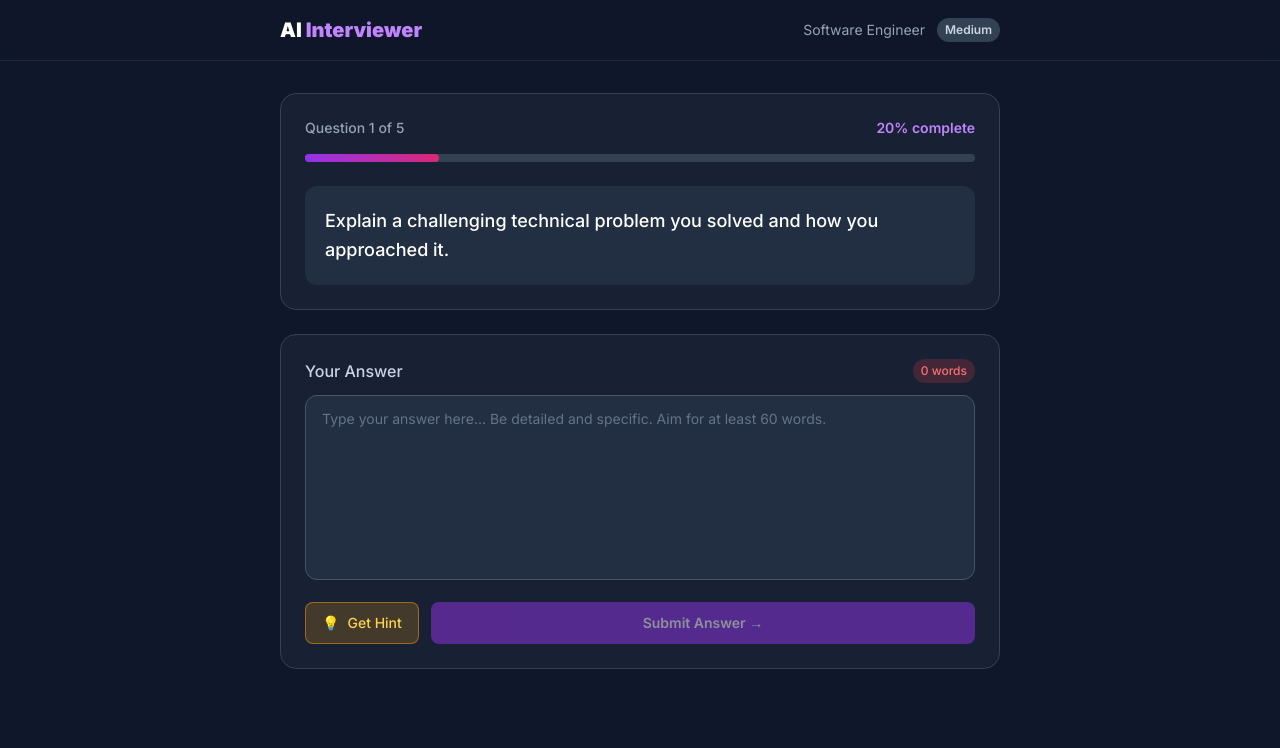
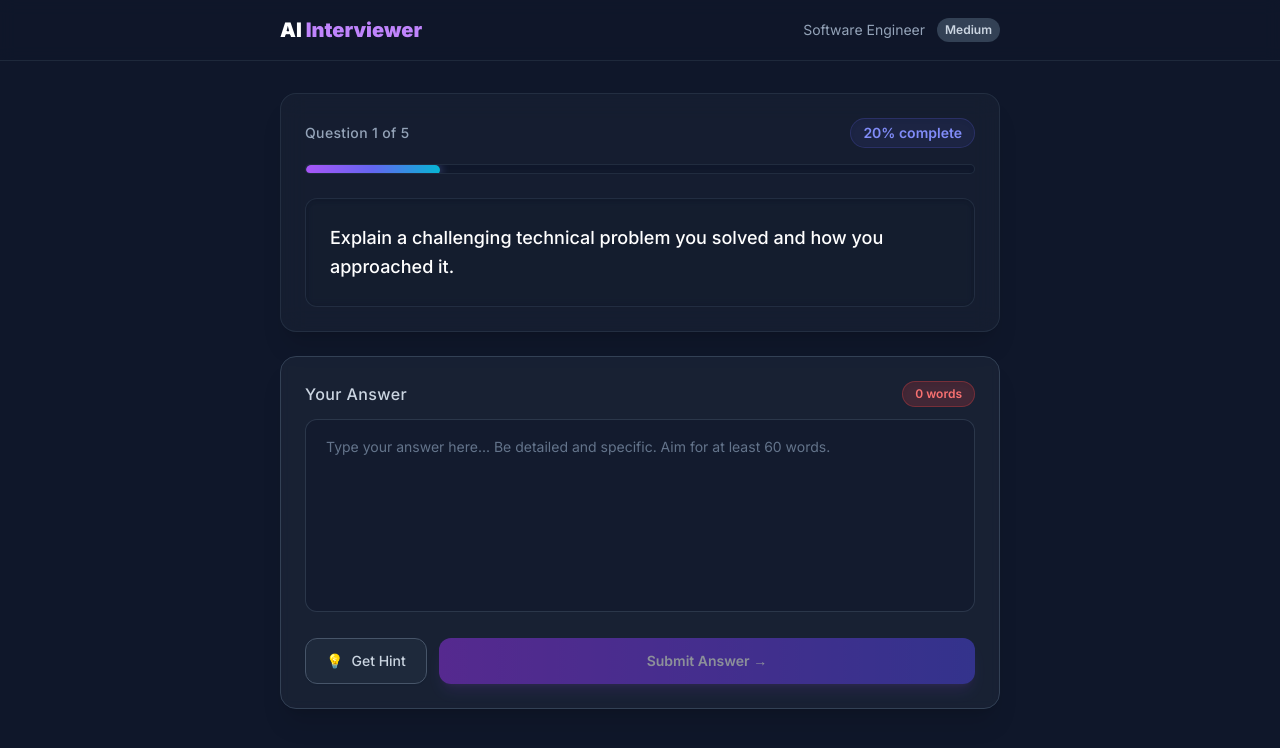
Before and after one commit to vanshikav312/ai-mock-interviewer, a Next.js app: page /interview/session in a window 1280 px wide. Shown: the top 748 px of the page. Built offline with nearby package versions, Linux system fonts and the light colour scheme; no server answers; sample sign-in values are in the browser's storage.

Commit message:
did some chnages in ui

```diff
--- a/app/globals.css
+++ b/app/globals.css
@@ -4,15 +4,37 @@
 
 @layer base {
   * { box-sizing: border-box; }
-  body { background-color: #0f172a; }
+  body {
+    background-color: #0f172a;
+    background-image:
+      radial-gradient(at 0% 0%, hsla(253,16%,7%,1) 0, transparent 50%),
+      radial-gradient(at 50% 0%, hsla(225,39%,30%,0.2) 0, transparent 50%),
+      radial-gradient(at 100% 0%, hsla(339,49%,30%,0.2) 0, transparent 50%);
+    background-attachment: fixed;
+    color: #f8fafc;
+  }
 }
 
 @layer utilities {
+  .glass-panel {
+    @apply bg-slate-800/40 backdrop-blur-md border border-slate-700/50 shadow-xl;
+  }
+
   .animate-fade-in {
-    animation: fadeIn 0.3s ease-in-out;
+    animation: fadeIn 0.4s cubic-bezier(0.16, 1, 0.3, 1) forwards;
   }
+
+  .animate-slide-up {
+    animation: slideUp 0.5s cubic-bezier(0.16, 1, 0.3, 1) forwards;
+  }
+
   @keyframes fadeIn {
-    from { opacity: 0; transform: translateY(8px); }
+    from { opacity: 0; }
+    to { opacity: 1; }
+  }
+
+  @keyframes slideUp {
+    from { opacity: 0; transform: translateY(20px); }
     to { opacity: 1; transform: translateY(0); }
   }
 }
--- a/app/interview/session/page.jsx
+++ b/app/interview/session/page.jsx
@@ -27,6 +27,7 @@ function SessionContent() {
   const [loadingQuestion, setLoadingQuestion] = useState(true);
   const [loadingEval, setLoadingEval] = useState(false);
   const [loadingHint, setLoadingHint] = useState(false);
+  const [error, setError] = useState('');
   const [phase, setPhase] = useState('answering'); // 'answering' | 'scored'
 
   useEffect(() => {
@@ -38,6 +39,7 @@ function SessionContent() {
     setAnswer('');
     setHint('');
     setEvaluation(null);
+    setError('');
     setPhase('answering');
     try {
       const res = await fetch('/api/interview/generate-question', {
@@ -89,6 +91,7 @@ function SessionContent() {
   const handleSubmit = async () => {
     if (!answer.trim()) return;
     setLoadingEval(true);
+    setError('');
     try {
       const res = await fetch('/api/interview/evaluate-answer', {
         method: 'POST',
@@ -102,8 +105,9 @@ function SessionContent() {
       const qa = { question, answer, ...data };
       setAllQAs((prev) => [...prev, qa]);
       setPreviousQuestions((prev) => [...prev, question]);
-    } catch {
-      alert('Failed to evaluate. Please try again.');
+    } catch (err) {
+      console.error(err);
+      setError('The AI service is temporarily unavailable (503). Please try submitting again in a few seconds.');
     } finally {
       setLoadingEval(false);
     }
@@ -164,6 +168,7 @@ function SessionContent() {
               onHint={handleHint}
               loading={loadingEval}
               hintLoading={loadingHint}
+              error={error}
             />
           </>
         )}
--- a/components/interview/AnswerInput.jsx
+++ b/components/interview/AnswerInput.jsx
@@ -1,16 +1,16 @@
 'use client';
 
-export default function AnswerInput({ answer, setAnswer, onSubmit, onHint, loading, hintLoading }) {
+export default function AnswerInput({ answer, setAnswer, onSubmit, onHint, loading, hintLoading, error }) {
   const wordCount = answer.trim() ? answer.trim().split(/\s+/).length : 0;
 
   return (
-    <div className="bg-slate-800/60 border border-slate-700 rounded-2xl p-6 mb-6">
+    <div className="bg-slate-800/60 border border-slate-700 rounded-2xl p-6 mb-6 shadow-xl backdrop-blur-sm transition-all duration-300 hover:border-slate-600">
       <div className="flex items-center justify-between mb-3">
-        <label className="text-slate-300 font-medium">Your Answer</label>
-        <span className={`text-xs font-medium px-2 py-1 rounded-full ${
-          wordCount < 20 ? 'bg-red-500/20 text-red-400' :
-          wordCount < 60 ? 'bg-amber-500/20 text-amber-400' :
-          'bg-emerald-500/20 text-emerald-400'
+        <label className="text-slate-300 font-medium tracking-wide">Your Answer</label>
+        <span className={`text-xs font-semibold px-3 py-1 rounded-full shadow-inner ${
+          wordCount < 20 ? 'bg-red-500/20 text-red-400 border border-red-500/30' :
+          wordCount < 60 ? 'bg-amber-500/20 text-amber-400 border border-amber-500/30' :
+          'bg-emerald-500/20 text-emerald-400 border border-emerald-500/30'
         }`}>
           {wordCount} words
         </span>
@@ -21,22 +21,39 @@ export default function AnswerInput({ answer, setAnswer, onSubmit, onHint, loadi
         onChange={(e) => setAnswer(e.target.value)}
         placeholder="Type your answer here... Be detailed and specific. Aim for at least 60 words."
         rows={7}
-        className="w-full bg-slate-700/40 border border-slate-600 text-white rounded-xl px-4 py-3 focus:outline-none focus:ring-2 focus:ring-purple-500 placeholder-slate-500 resize-none text-sm leading-relaxed"
+        className="w-full bg-slate-900/50 border border-slate-600/50 text-slate-100 rounded-xl px-5 py-4 focus:outline-none focus:ring-2 focus:ring-purple-500/50 focus:border-purple-500/50 placeholder-slate-500 resize-none text-sm leading-relaxed transition-all duration-300"
       />
 
-      <div className="flex gap-3 mt-4">
+      {error && (
+        <div className="mt-4 p-4 bg-red-500/10 border border-red-500/20 rounded-xl flex items-start gap-3 animate-in fade-in slide-in-from-top-2">
+          <span className="text-red-400 text-lg mt-0.5">⚠️</span>
+          <div>
+            <h4 className="text-red-400 font-medium text-sm">Submission Failed</h4>
+            <p className="text-red-400/80 text-xs mt-1 leading-relaxed">{error}</p>
+          </div>
+        </div>
+      )}
+
+      <div className="flex gap-3 mt-5">
         <button onClick={onHint} disabled={hintLoading || loading}
-          className="flex items-center gap-2 px-4 py-2.5 bg-amber-500/20 hover:bg-amber-500/30 border border-amber-500/50 text-amber-300 rounded-lg text-sm font-medium transition-colors disabled:opacity-50 disabled:cursor-not-allowed">
+          className="flex items-center justify-center min-w-[120px] gap-2 px-5 py-3 bg-slate-800 hover:bg-slate-700 border border-slate-600 hover:border-amber-500/50 text-slate-300 hover:text-amber-400 rounded-xl text-sm font-medium transition-all duration-300 disabled:opacity-50 disabled:cursor-not-allowed group shadow-sm">
           {hintLoading ? (
             <span className="animate-pulse">Getting hint...</span>
           ) : (
-            <><span>💡</span> Get Hint</>
+            <><span className="group-hover:scale-110 transition-transform">💡</span> Get Hint</>
           )}
         </button>
 
         <button onClick={onSubmit} disabled={loading || !answer.trim() || hintLoading}
-          className="flex-1 bg-purple-600 hover:bg-purple-700 disabled:opacity-50 disabled:cursor-not-allowed text-white font-semibold py-2.5 rounded-lg text-sm transition-colors duration-200">
-          {loading ? 'Evaluating...' : 'Submit Answer →'}
+          className="flex-1 bg-gradient-to-r from-purple-600 to-indigo-600 hover:from-purple-500 hover:to-indigo-500 disabled:opacity-50 disabled:cursor-not-allowed text-white font-semibold py-3 rounded-xl text-sm shadow-lg shadow-purple-500/20 hover:shadow-purple-500/40 transition-all duration-300 transform active:scale-[0.98]">
+          {loading ? (
+            <span className="flex items-center justify-center gap-2">
+              <div className="w-4 h-4 border-2 border-white/30 border-t-white rounded-full animate-spin" />
+              Evaluating...
+            </span>
+          ) : (
+            'Submit Answer →'
+          )}
         </button>
       </div>
     </div>
--- a/components/interview/HintBox.jsx
+++ b/components/interview/HintBox.jsx
@@ -4,19 +4,21 @@ export default function HintBox({ hint, loading }) {
   if (!hint && !loading) return null;
 
   return (
-    <div className="bg-amber-500/10 border border-amber-500/30 rounded-xl p-4 mb-6 animate-fade-in">
-      <div className="flex items-start gap-3">
-        <span className="text-2xl">💡</span>
-        <div>
-          <p className="text-amber-400 text-xs font-semibold uppercase tracking-wide mb-1">Hint</p>
+    <div className="bg-amber-500/10 backdrop-blur-md border border-amber-500/30 rounded-2xl p-5 mb-6 animate-fade-in shadow-lg shadow-amber-500/5">
+      <div className="flex items-start gap-4">
+        <div className="bg-amber-500/20 p-2 rounded-xl border border-amber-500/30 shadow-inner">
+          <span className="text-xl">💡</span>
+        </div>
+        <div className="flex-1 mt-1">
+          <p className="text-amber-400 text-xs font-bold uppercase tracking-widest mb-2 opacity-90">AI Hint</p>
           {loading && !hint ? (
-            <div className="flex gap-1 mt-2">
-              <span className="w-2 h-2 bg-amber-400 rounded-full animate-bounce" style={{ animationDelay: '0ms' }} />
-              <span className="w-2 h-2 bg-amber-400 rounded-full animate-bounce" style={{ animationDelay: '150ms' }} />
-              <span className="w-2 h-2 bg-amber-400 rounded-full animate-bounce" style={{ animationDelay: '300ms' }} />
+            <div className="flex gap-1.5 mt-3 mb-1">
+              <span className="w-2 h-2 bg-amber-400/80 rounded-full animate-bounce" style={{ animationDelay: '0ms' }} />
+              <span className="w-2 h-2 bg-amber-400/80 rounded-full animate-bounce" style={{ animationDelay: '150ms' }} />
+              <span className="w-2 h-2 bg-amber-400/80 rounded-full animate-bounce" style={{ animationDelay: '300ms' }} />
             </div>
           ) : (
-            <p className="text-slate-300 text-sm leading-relaxed">{hint}</p>
+            <p className="text-amber-100/90 text-sm leading-relaxed font-medium">{hint}</p>
           )}
         </div>
       </div>
--- a/components/interview/QuestionCard.jsx
+++ b/components/interview/QuestionCard.jsx
@@ -4,25 +4,25 @@ export default function QuestionCard({ question, questionNumber, totalQuestions
   const progress = (questionNumber / totalQuestions) * 100;
 
   return (
-    <div className="bg-slate-800/60 border border-slate-700 rounded-2xl p-6 mb-6">
+    <div className="glass-panel rounded-2xl p-6 mb-6 animate-slide-up">
       <div className="flex items-center justify-between mb-4">
-        <span className="text-sm text-slate-400 font-medium">
+        <span className="text-sm text-slate-400 font-medium tracking-wide">
           Question {questionNumber} of {totalQuestions}
         </span>
-        <span className="text-sm text-purple-400 font-semibold">
+        <span className="text-sm text-indigo-400 font-semibold bg-indigo-500/10 px-3 py-1 rounded-full border border-indigo-500/20 shadow-inner">
           {Math.round(progress)}% complete
         </span>
       </div>
 
-      <div className="w-full bg-slate-700 rounded-full h-2 mb-6">
+      <div className="w-full bg-slate-900/50 rounded-full h-2.5 mb-6 shadow-inner overflow-hidden border border-slate-700/50">
         <div
-          className="bg-gradient-to-r from-purple-600 to-pink-600 h-2 rounded-full transition-all duration-500"
+          className="bg-gradient-to-r from-purple-500 via-indigo-500 to-cyan-500 h-2.5 rounded-full transition-all duration-700 ease-out shadow-[0_0_10px_rgba(129,140,248,0.5)]"
           style={{ width: `${progress}%` }}
         />
       </div>
 
-      <div className="bg-slate-700/40 rounded-xl p-5">
-        <p className="text-white text-lg leading-relaxed font-medium">{question}</p>
+      <div className="bg-slate-900/40 rounded-xl p-6 border border-slate-700/50 shadow-inner backdrop-blur-sm">
+        <p className="text-white text-lg leading-relaxed font-medium animate-fade-in">{question}</p>
       </div>
     </div>
   );
```
Also changed, not shown: components/interview/ScoreCard.jsx (+23 -23 lines), list-models.js (added, +16 -0 lines), scratch-test.js (added, +14 -0 lines), lib/gemini.js.
